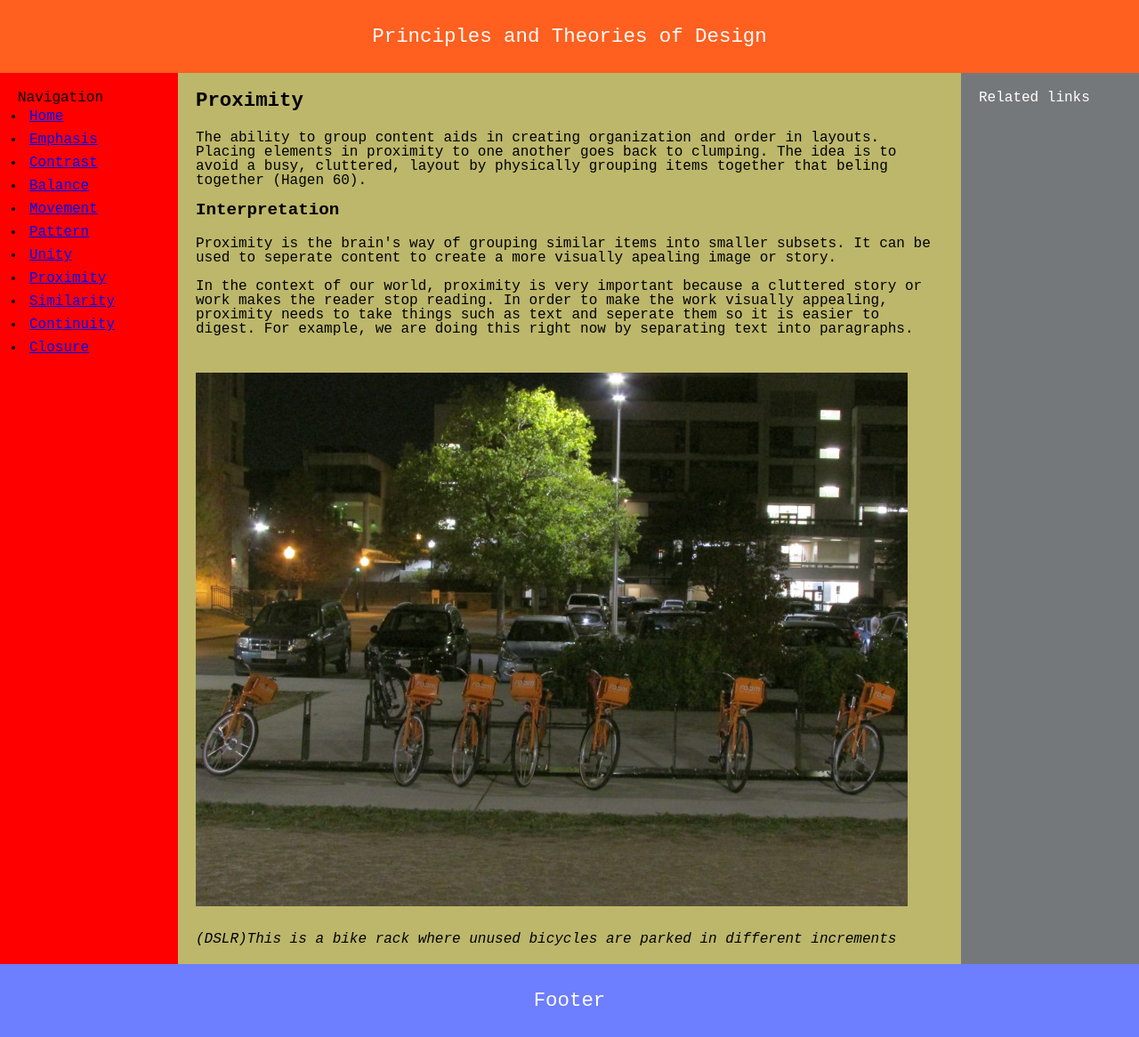
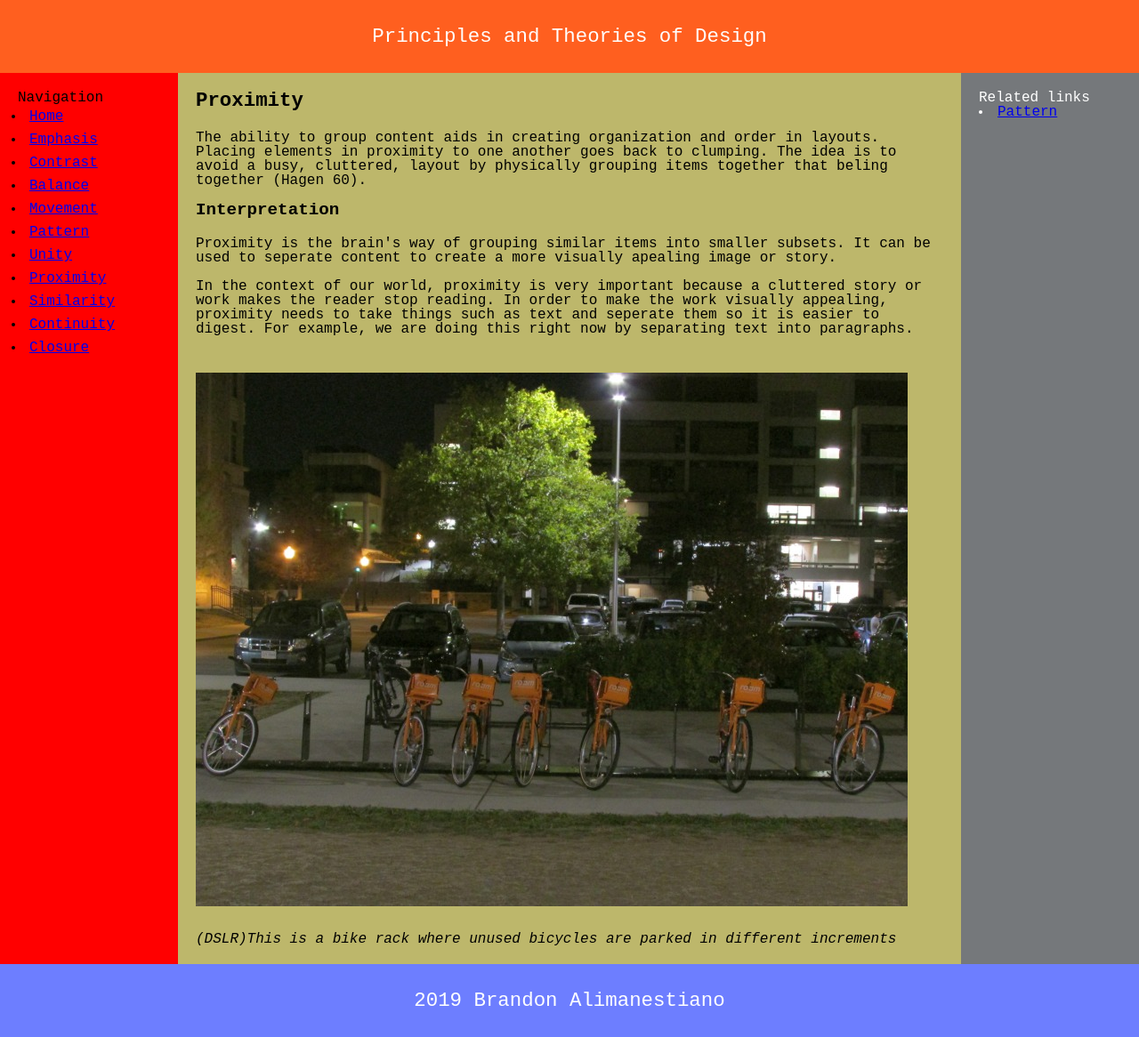
Before and after one commit to brandon7777/design-principles, a plain HTML site: page proximity.html in a window 1280 px wide. Shown: the whole page at 89% size. Drawn offline with Linux system fonts and the light colour scheme.

Commit message:
Update proximity.html

```diff
--- a/proximity.html
+++ b/proximity.html
@@ -40,7 +40,8 @@
      </figcaption>
    </figure>
      </main>
-     <aside>Related links</aside>
-     <footer>Footer</footer>
+     <aside>Related links
+       <li><a href="pattern.html">Pattern</a></li></aside>
+     <footer>2019 Brandon Alimanestiano</footer>
   </body>
 </html>
```
